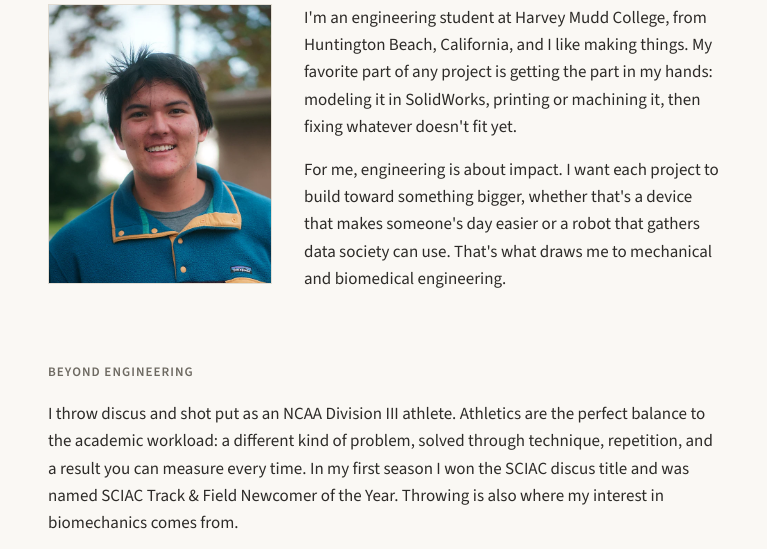
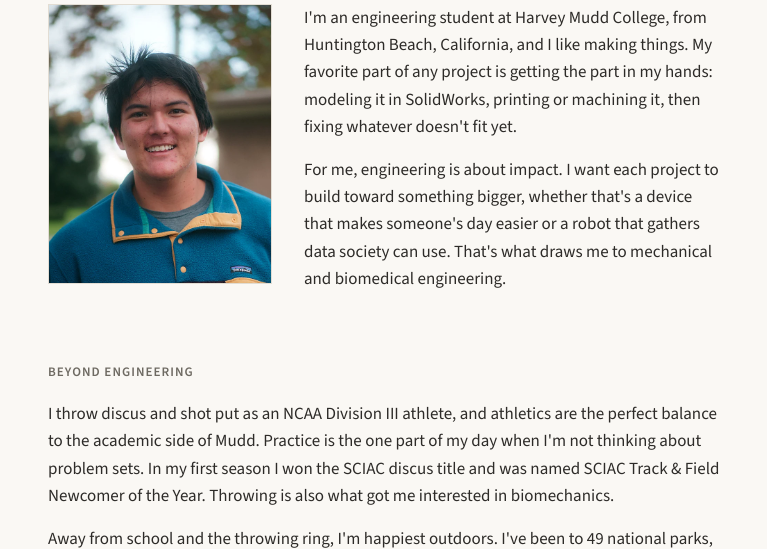
Before and after one commit to jxpaav-dev/jackpaavola-site, a plain HTML site: page about.html in a window 1280 px wide. Shown: the part 197-746 px from the top of the page, without its empty margins (256-1023 px from the left). Drawn offline with nearby package versions, Linux system fonts and the light colour scheme.

Commit message:
About: plainer athletics paragraph
Co-Authored-By: Claude Opus 5.5 <noreply@anthropic.com>

```diff
--- a/about.html
+++ b/about.html
@@ -35,7 +35,7 @@
     <section class="section">
       <h2 class="label">Beyond engineering</h2>
       <div class="prose">
-        <p>I throw discus and shot put as an NCAA Division III athlete. Athletics are the perfect balance to the academic workload: a different kind of problem, solved through technique, repetition, and a result you can measure every time. In my first season I won the SCIAC discus title and was named SCIAC Track &amp; Field Newcomer of the Year. Throwing is also where my interest in biomechanics comes from.</p>
+        <p>I throw discus and shot put as an NCAA Division III athlete, and athletics are the perfect balance to the academic side of Mudd. Practice is the one part of my day when I'm not thinking about problem sets. In my first season I won the SCIAC discus title and was named SCIAC Track &amp; Field Newcomer of the Year. Throwing is also what got me interested in biomechanics.</p>
         <p>Away from school and the throwing ring, I'm happiest outdoors. I've been to 49 national parks, with Badlands still my favorite, and I'll take any chance to get out on the ocean or a lake to swim, kayak, or fish.</p>
       </div>
     </section>
```
